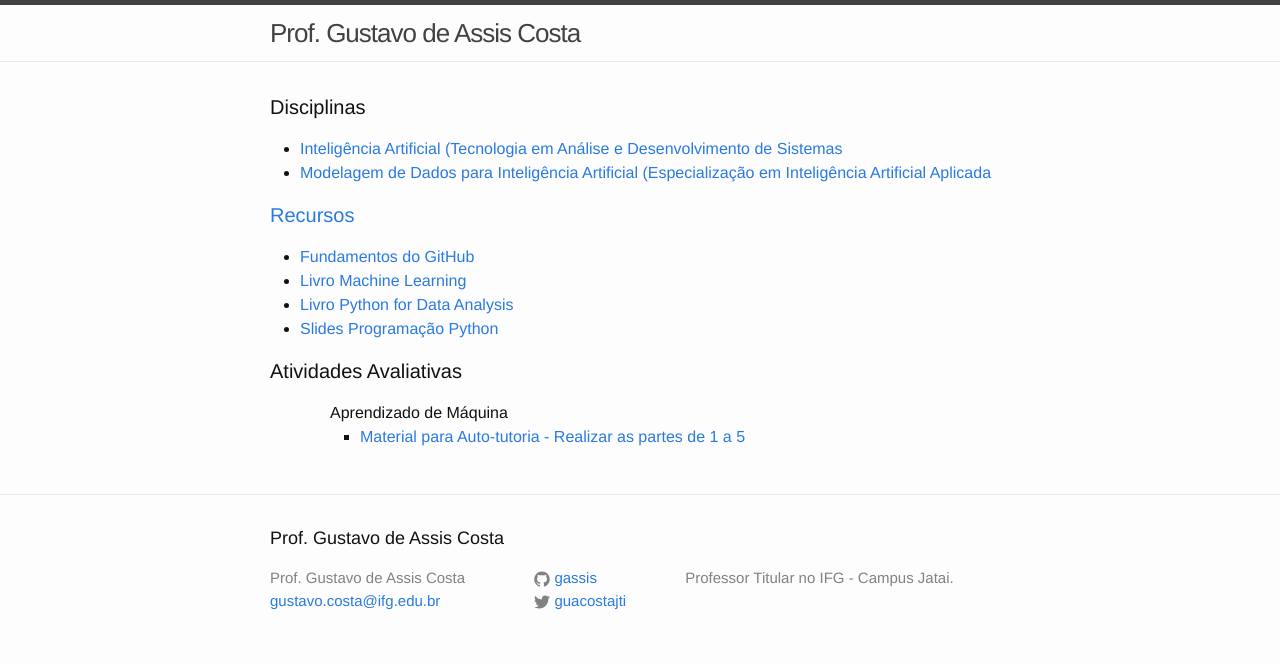
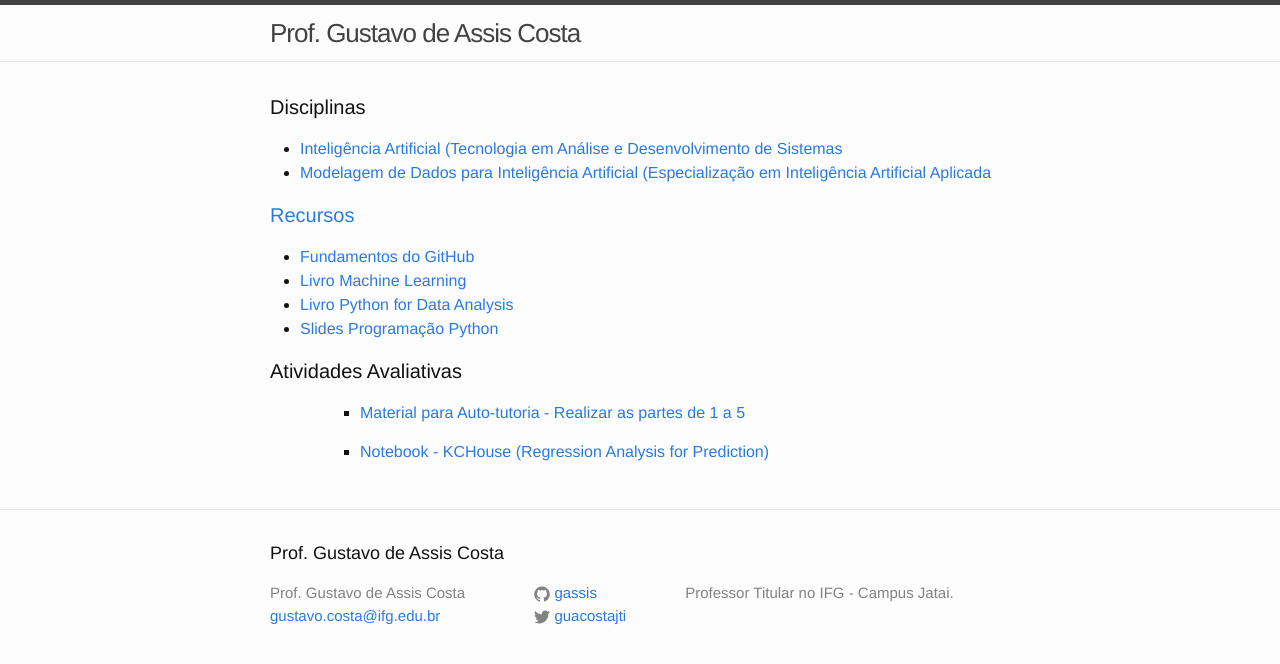
Before and after one commit to gassis/gassis.github.io, a Jekyll site: the page built from index.html, in a window 1280 px wide. Shown: the top 664 px of the page. Built offline with Jekyll 4.4.1, drawn with Linux system fonts in a browser that asks for light colours.

Commit message:
Update index.html
Adding item to allow access to KCHouse notebook with regression for prediction.

```diff
--- a/index.html
+++ b/index.html
@@ -8,6 +8,7 @@ layout: default
       <li class="list-group-item"><a href="https://github.com/ifg-IA">Inteligência Artificial (Tecnologia em Análise e Desenvolvimento de Sistemas</a></li>
       <li class="list-group-item"><a href="https://github.com/Modelagem-de-Dados-IA">Modelagem de Dados para Inteligência Artificial (Especialização em Inteligência Artificial Aplicada</li>
     </ul>
+
     <h1 class="page-heading">Recursos</h1>
     <ul class="list-group">
       <li class="list-group-item"><a href="https://github.com/ifg-jatai/github-fundamentals">Fundamentos do GitHub</a></li>
@@ -15,12 +16,15 @@ layout: default
       <li class="list-group-item"><a href="https://drive.google.com/file/d/1dMUv3eULwcee1sfIBAUdCAGd5xCzhlWW/view?usp=sharing">Livro Python for Data Analysis</a></li>
       <li class="list-group-item"><a href="https://github.com/gassis/machine_learning/tree/4733c3d15cf8157e470fed887302f1ee2426802e/slides/Programacao_Python">Slides Programação Python</a></li>
     </ul>
-      <h1 class="page-heading">Atividades Avaliativas</h1>
+
+    <h1 class="page-heading">Atividades Avaliativas</h1>
     <ul class="list-group">
       <ul>
-        Aprendizado de Máquina
         <ul class="list-group">
           <li class="list-group-item"><a href="https://github.com/gassis/machine_learning/blob/552fabec7a2fe7cb0d96d2540e483a4e4ea72186/tutorial/Modelagem%20de%20Dados%20para%20IA_Parte%201.ipynb">Material para Auto-tutoria - Realizar as partes de 1 a 5</a></li>
         </ul>
+        <ul>
+          <li class="list-group-item"><a href="https://github.com/gassis/machine_learning/blob/main/Activities/KCHouse_Regression.ipynb">Notebook - KCHouse (Regression Analysis for Prediction)</a></li>
+        </ul>
     </ul>
 </div>
```
